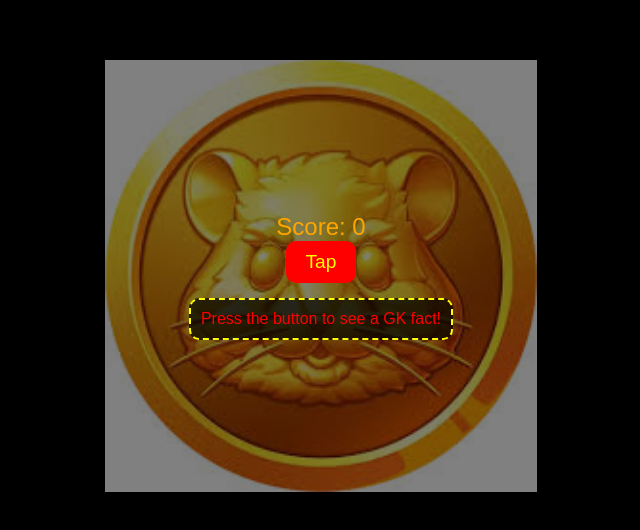
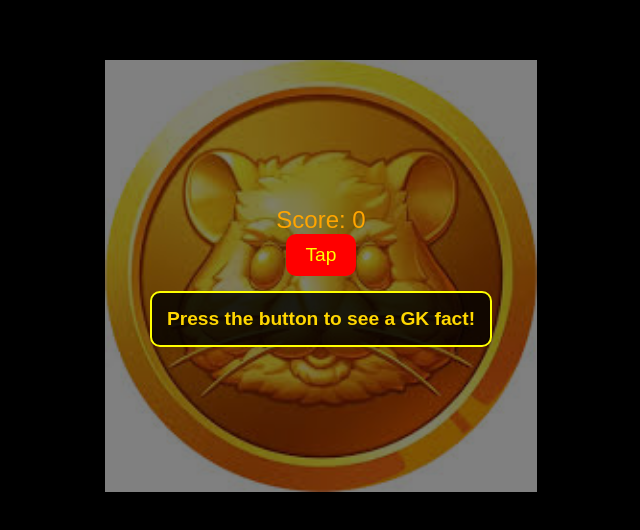
Before and after one commit to Curator100/gkk, a plain HTML site: page index.html in a window 1280 px wide. Shown: the part 124-654 px from the top of the page, without its empty margins (319-959 px from the left). Drawn offline with Linux system fonts and the light colour scheme.

Commit message:
Update index.html

```diff
--- a/index.html
+++ b/index.html
@@ -55,12 +55,13 @@
         }
         #gk-display {
             margin-top: 15px;
-            font-size: 1em;
-            color: red !important; /* Bright red text */
-            padding: 10px;
+            font-size: 1.2em;
+            font-weight: bold; /* Make the text bold */
+            color: #FFD700; /* Classy golden color */
+            padding: 15px;
             border-radius: 10px;
-            background-color: rgba(0, 0, 0, 0.7); /* Black transparent background */
-            border: 2px dashed yellow;
+            background-color: rgba(0, 0, 0, 0.8); /* Black transparent background */
+            border: 2px solid yellow;
             transition: background-color 0.5s;
         }
         #gk-button:active {
```
